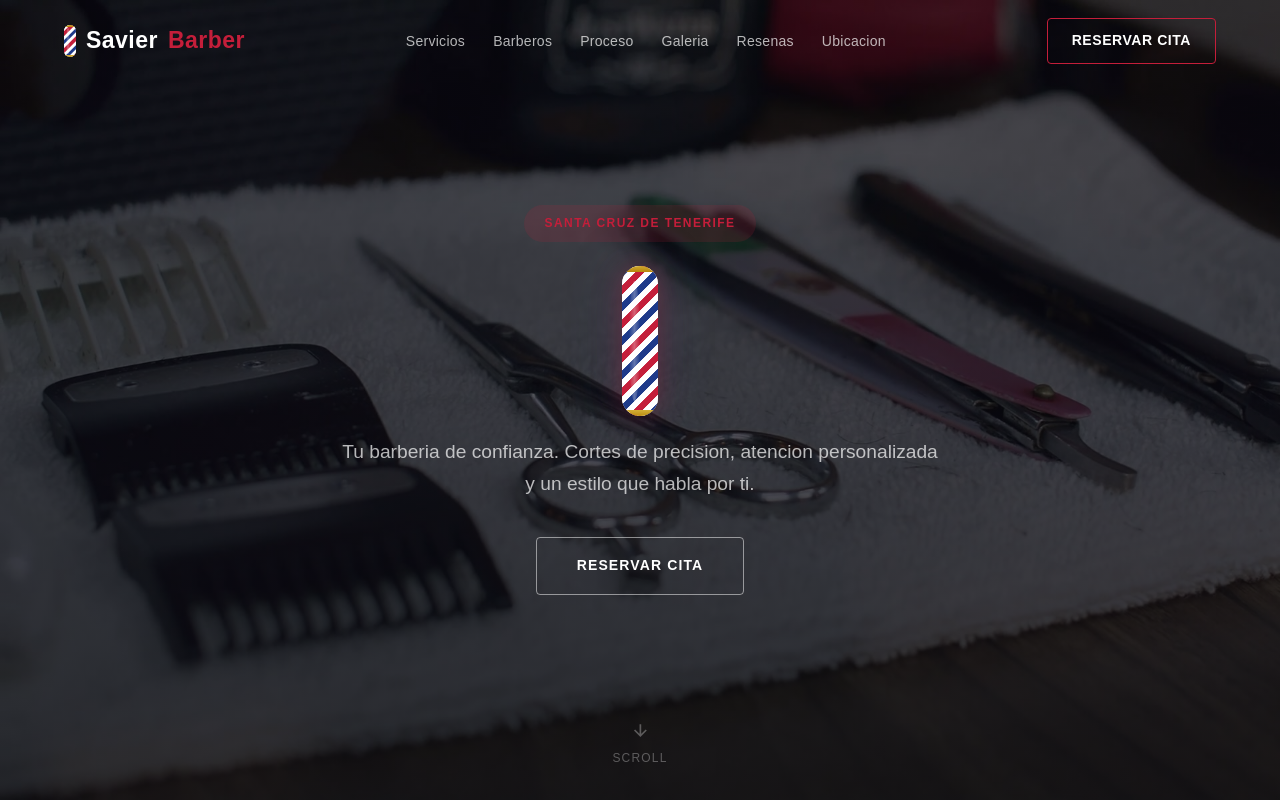
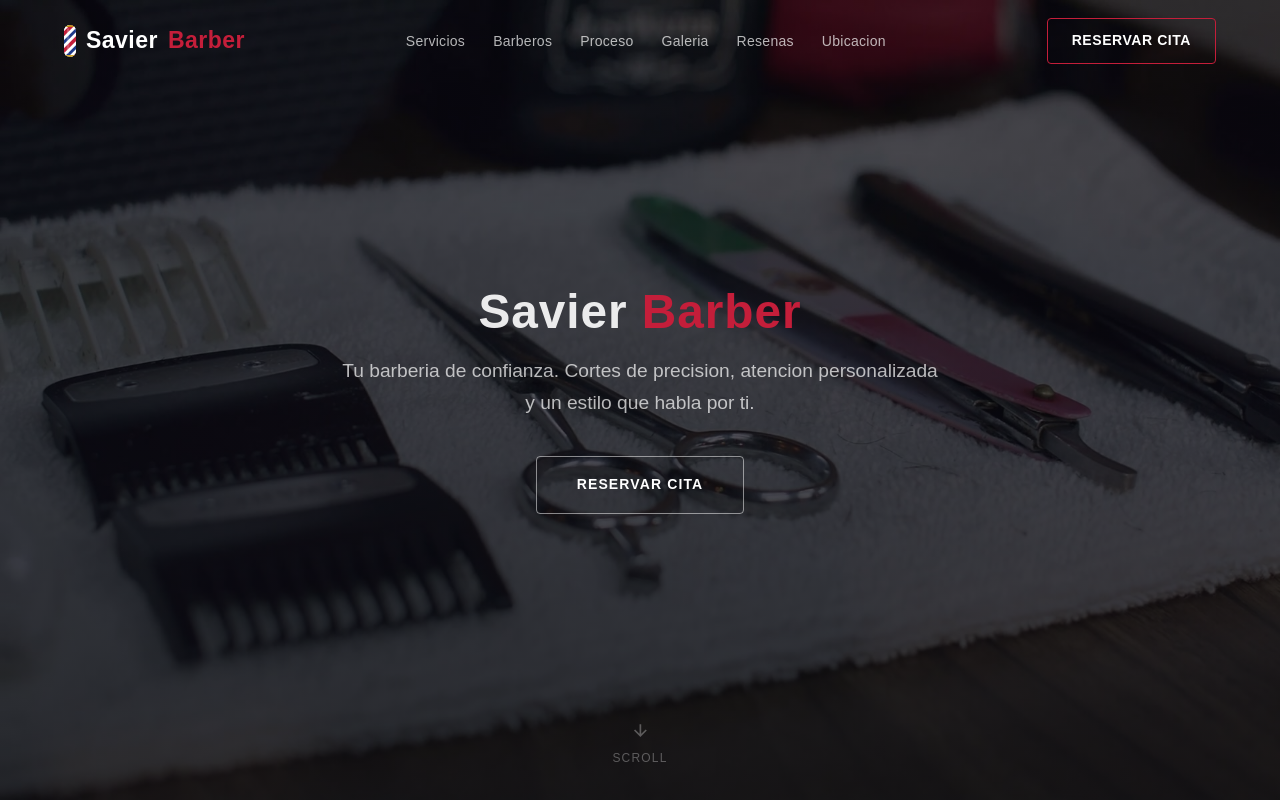
Before and after one commit to kalnyesGrowth/savier-barber, a plain HTML site: page index.html in a window 1280 px wide. Shown: the top 800 px of the page. Drawn offline with Linux system fonts and the light colour scheme; a web font is replaced by a local one.

Commit message:
Remove hero badge and barber poles, add H1 business name
Replaced barber-pole-stripes animation with clean H1 text of
the business name with accent color span. Removed hero-badge
tagline element. Cleaner, more professional hero section.

Co-Authored-By: Claude Opus 4.6 <noreply@anthropic.com>

```diff
--- a/index.html
+++ b/index.html
@@ -69,6 +69,7 @@ nav.scrolled{background:rgba(10,10,15,.95)}
 .hero-content{position:relative;z-index:2;text-align:center;padding:0 5%;max-width:800px}
 .hero-badge{display:inline-block;background:var(--red-dim);padding:8px 20px;border-radius:30px;font-size:var(--text-xs);font-weight:700;letter-spacing:.12em;text-transform:uppercase;color:var(--red);margin-bottom:24px}
 .hero h1{margin-bottom:16px;letter-spacing:.02em}
+.hero h1 span{color:var(--red)}
 .hero-desc{font-size:var(--text-lg);color:var(--white-70);margin-bottom:36px;max-width:600px;margin-left:auto;margin-right:auto}
 .hero-cta{display:inline-block;background:transparent;border:1.5px solid var(--white-50);color:var(--white);padding:16px 40px;border-radius:4px;font-family:var(--font-body);font-size:var(--text-sm);font-weight:600;letter-spacing:.08em;text-transform:uppercase;cursor:pointer;transition:all .3s}
 .hero-cta:hover{background:var(--red);border-color:var(--red)}
@@ -308,12 +309,7 @@ footer{background:var(--bg);border-top:1px solid var(--white-10);padding:60px 5%
   </div>
   <div class="hero-overlay"></div>
   <div class="hero-content">
-    <div class="hero-badge">Santa Cruz de Tenerife</div>
-    <div class="hero-poles-row">
-      <div class="hero-pole-wrap hero-pole-glow">
-        <div class="barber-pole hero-pole"><div class="barber-pole-cylinder"><div class="barber-pole-stripes"></div><div class="barber-pole-cap barber-pole-cap-top"></div><div class="barber-pole-cap barber-pole-cap-bottom"></div><div class="barber-pole-shine"></div></div></div>
-      </div>
-    </div>
+    <h1>Savier <span>Barber</span></h1>
     <p class="hero-desc">Tu barberia de confianza. Cortes de precision, atencion personalizada y un estilo que habla por ti.</p>
     <a href="tel:+34682654636" class="hero-cta">Reservar Cita</a>
   </div>
```
